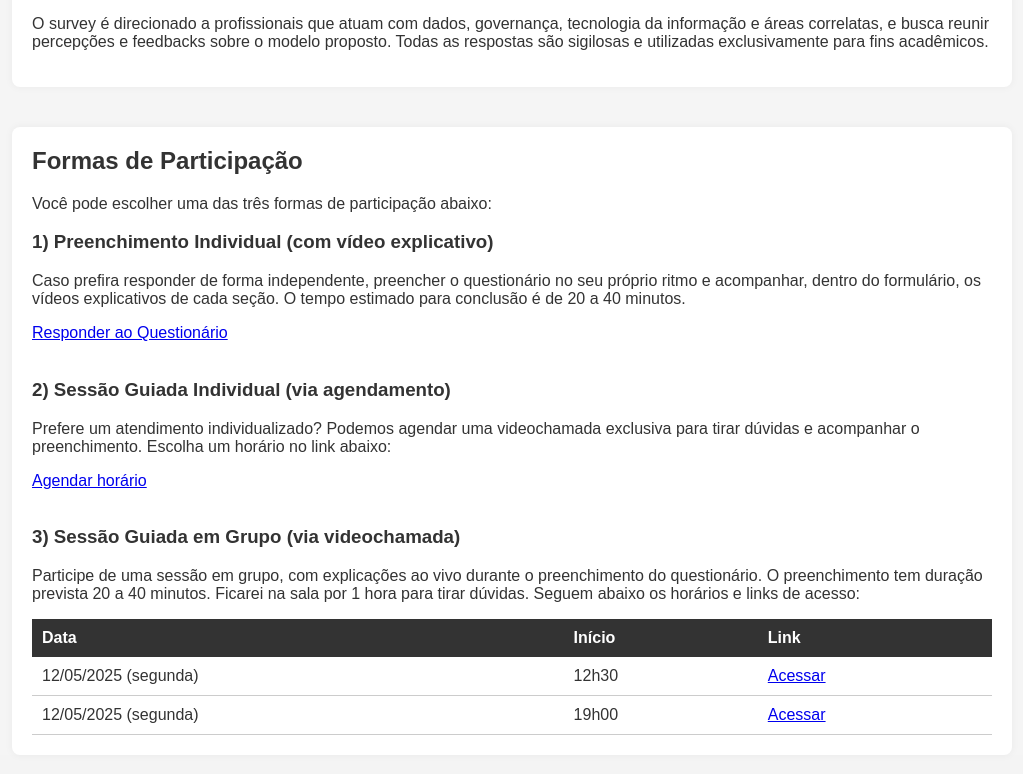
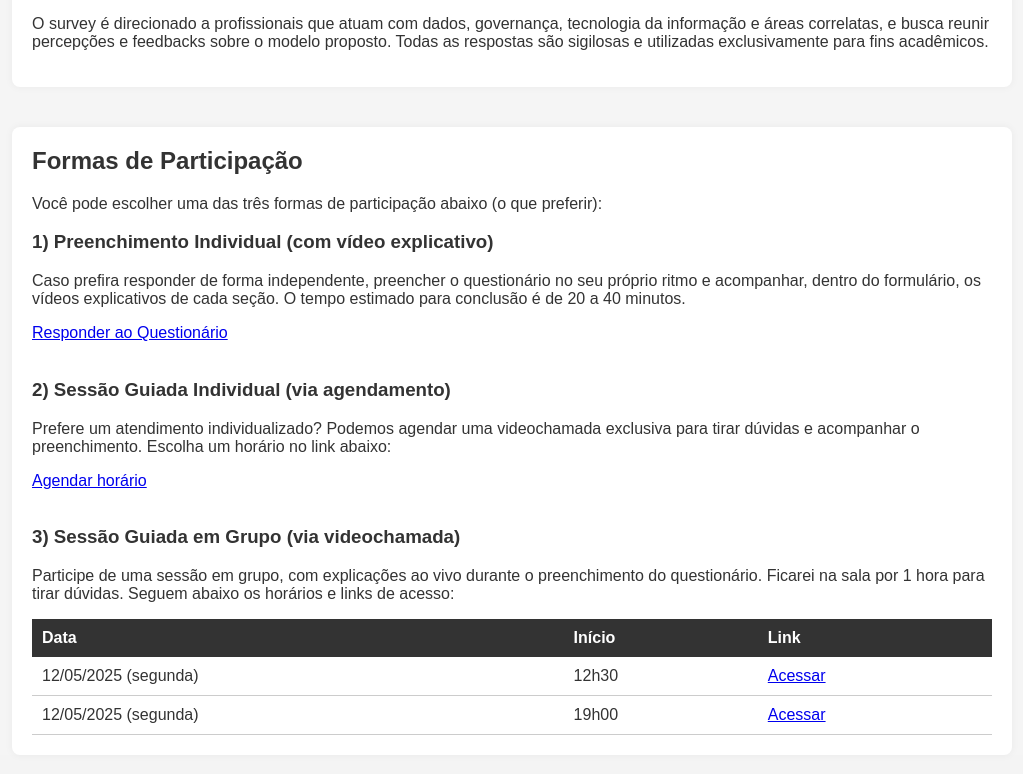
Before and after one commit to luisfccardoso/dg2m, a React (Vite) app: page /survey in a window 1280 px wide. Shown: the part 506-1280 px from the top of the page, without its empty margins (128-1151 px from the left). Built offline with nearby package versions, Linux system fonts and the light colour scheme; the HTML template or start-up script is replaced by a standard one.

Commit message:
update survey page

```diff
--- a/src/pages/Survey.jsx
+++ b/src/pages/Survey.jsx
@@ -35,7 +35,7 @@ const Main = () => {
 
       <section className="main-section" id="participation">
         <h2>Formas de Participação</h2>
-        <p>Você pode escolher uma das três formas de participação abaixo:</p>
+        <p>Você pode escolher uma das três formas de participação abaixo (o que preferir):</p>
 
 
         <h3>1) Preenchimento Individual (com vídeo explicativo)</h3>
@@ -57,7 +57,7 @@ const Main = () => {
         <h3>3) Sessão Guiada em Grupo (via videochamada)</h3>
         <p>
           Participe de uma sessão em grupo, com explicações ao vivo durante o preenchimento do questionário.
-          O preenchimento tem duração prevista 20 a 40 minutos. Ficarei na sala por 1 hora para tirar dúvidas.
+          Ficarei na sala por 1 hora para tirar dúvidas.
           Seguem abaixo os horários e links de acesso:
         </p>
         <table style={{ width: '100%', borderCollapse: 'collapse', fontFamily: 'Arial, sans-serif' }}>
```
